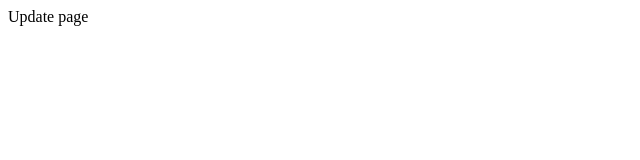
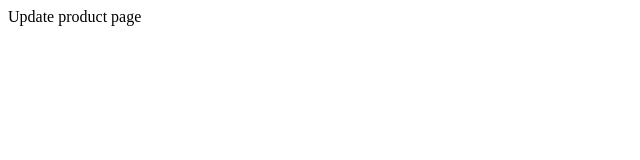
Before and after one commit to binhlethanh201/Product-Management, a React (Create React App) app: page /product/1/update in a window 1280 px wide. Shown: the top 160 px of the page, without its empty margins (0-640 px from the left). Built offline with nearby package versions, Linux system fonts and the light colour scheme; the HTML template or start-up script is replaced by a standard one.

Commit message:
Update updateProduct.jsx

```diff
--- a/src/components/updateProduct.jsx
+++ b/src/components/updateProduct.jsx
@@ -2,7 +2,7 @@ function Update(){
     return(
         <div>
             <div>
-                Update page
+                Update product page
             </div>
         </div>
     )
```
